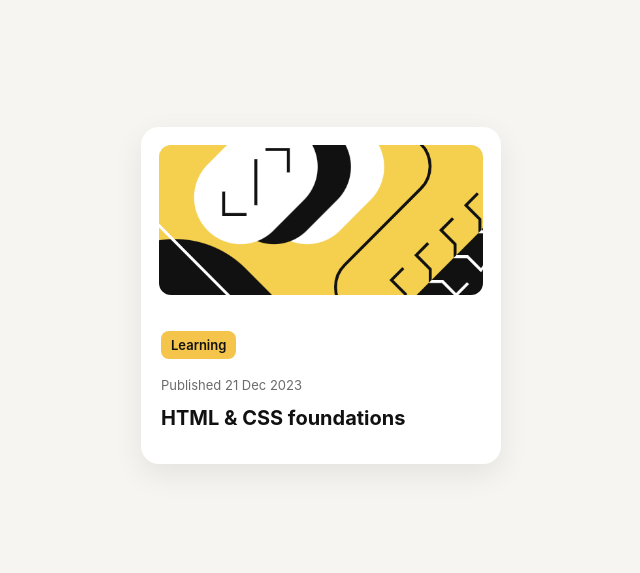
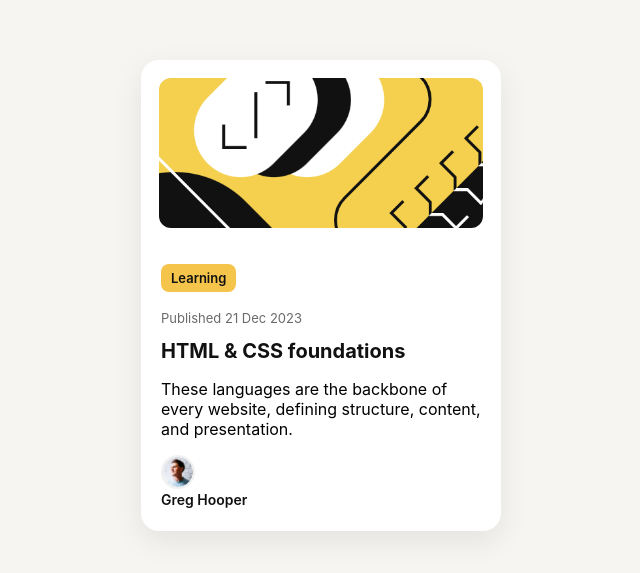
Before and after one commit to FreeDev-Group/Blog-preview-card-for-Dieudonnee-1, a plain HTML site: page index.html in a window 1280 px wide. Shown: the part 105-678 px from the top of the page, without its empty margins (319-959 px from the left). Drawn offline with Linux system fonts and the light colour scheme.

Commit message:
progress

```diff
--- a/index.html
+++ b/index.html
@@ -19,8 +19,14 @@
         <p class="date">Published 21 Dec 2023</p>
 
         <h1 id="card-title" class="title">HTML &amp; CSS foundations</h1>
+     <p class="excerpt">
+          These languages are the backbone of every website, defining structure, content, and presentation.
+        </p>
 
-
+        <div class="author">
+          <img class="avatar" src="images/image-avatar.webp" alt="Photo de l'auteur" />
+          <span class="author-name">Greg Hooper</span>
+        </div>
       </div>
     </article>
   </main>
```
Also changed, not shown: styles.css (+0 -14 lines).
